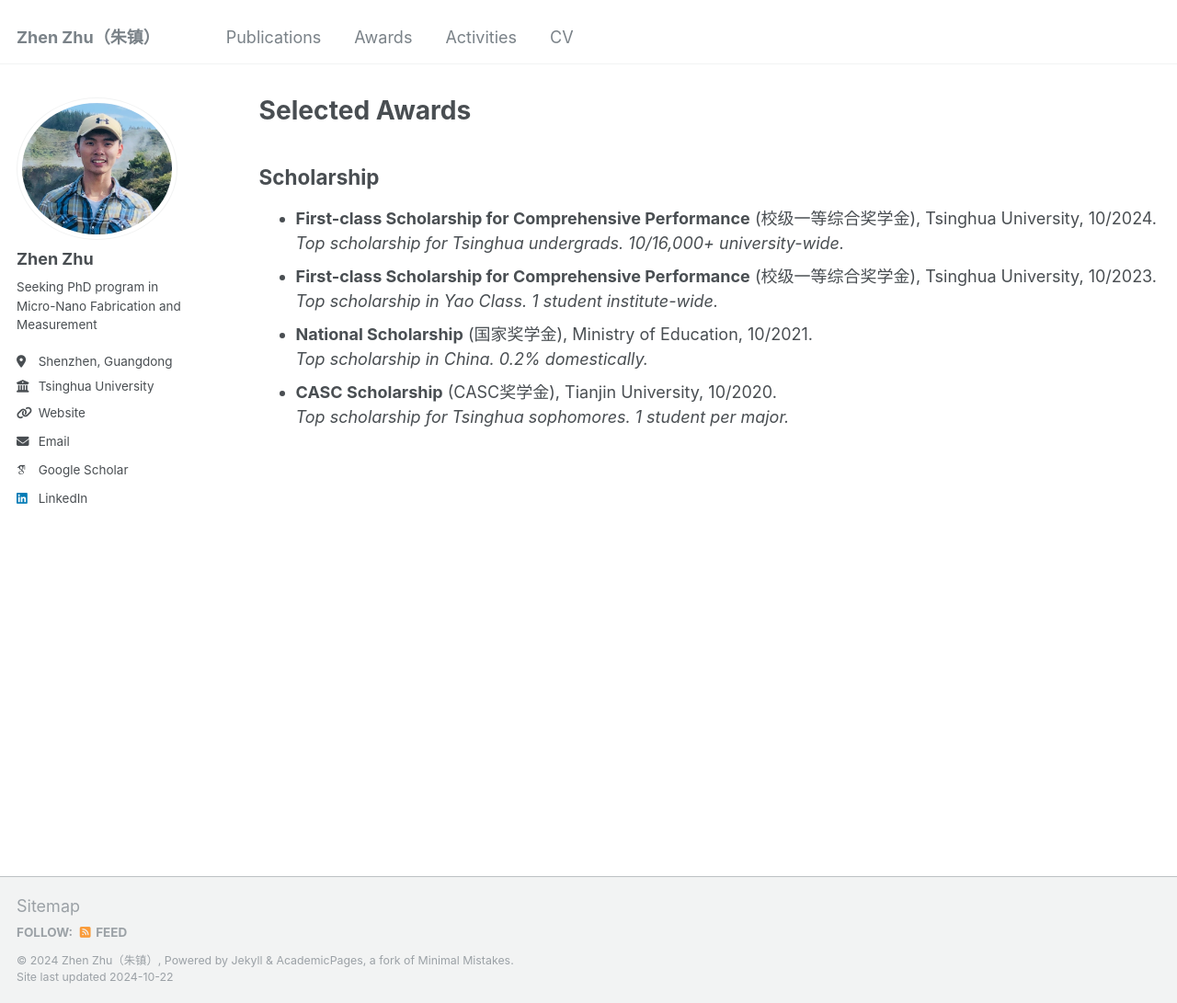
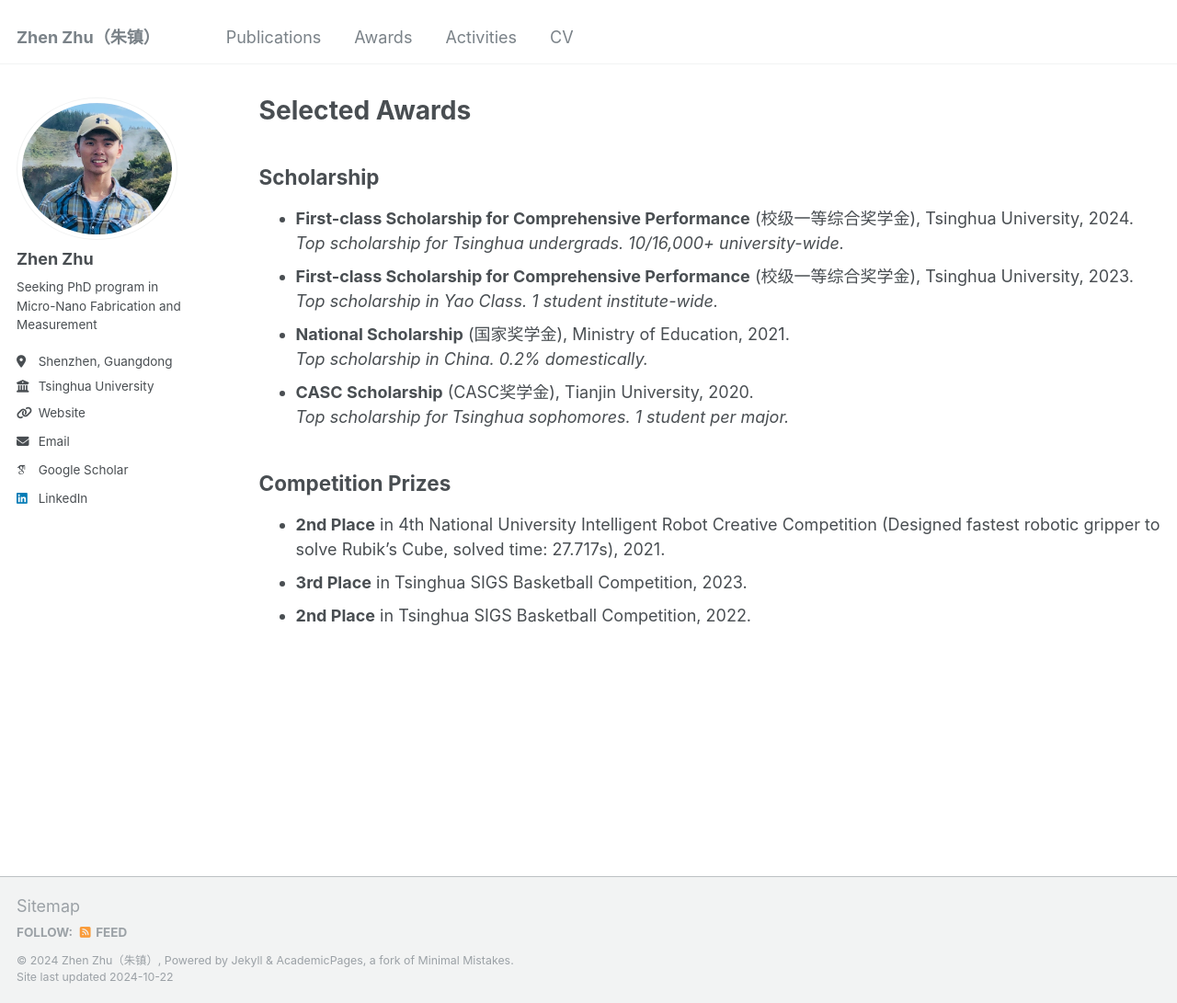
Before and after one commit to zhenzhuzz/zhenzhuzz.github.io, a Jekyll site: the page built from _pages/awards.md, in a window 1280 px wide and 1091 px high. Shown: the whole window at 92% size. Built offline with Jekyll 4.4.1, drawn with Linux system fonts in a browser that asks for light colours; some web fonts are replaced.

Commit message:
Update awards.md

```diff
--- a/_pages/awards.md
+++ b/_pages/awards.md
@@ -6,11 +6,16 @@ author_profile: true
 ---
 
 ## Scholarship
-* **First-class Scholarship for Comprehensive Performance** (校级一等综合奖学金), Tsinghua University, 10/2024.
+* **First-class Scholarship for Comprehensive Performance** (校级一等综合奖学金), Tsinghua University, 2024.
   *Top scholarship for Tsinghua undergrads. 10/16,000+ university-wide.*
-* **First-class Scholarship for Comprehensive Performance** (校级一等综合奖学金), Tsinghua University, 10/2023.
+* **First-class Scholarship for Comprehensive Performance** (校级一等综合奖学金), Tsinghua University, 2023.
   *Top scholarship in Yao Class. 1 student institute-wide.*
-* **National Scholarship** (国家奖学金), Ministry of Education, 10/2021.
+* **National Scholarship** (国家奖学金), Ministry of Education, 2021.
   *Top scholarship in China. 0.2% domestically.*
-* **CASC Scholarship** (CASC奖学金), Tianjin University, 10/2020.
+* **CASC Scholarship** (CASC奖学金), Tianjin University, 2020.
   *Top scholarship for Tsinghua sophomores. 1 student per major.*
+
+## Competition Prizes
+* **2nd Place** in 4th National University Intelligent Robot Creative Competition (Designed fastest robotic gripper to solve Rubik’s Cube, solved time: 27.717s), 2021.
+* **3rd Place** in Tsinghua SIGS Basketball Competition, 2023.
+* **2nd Place** in Tsinghua SIGS Basketball Competition, 2022.
```
